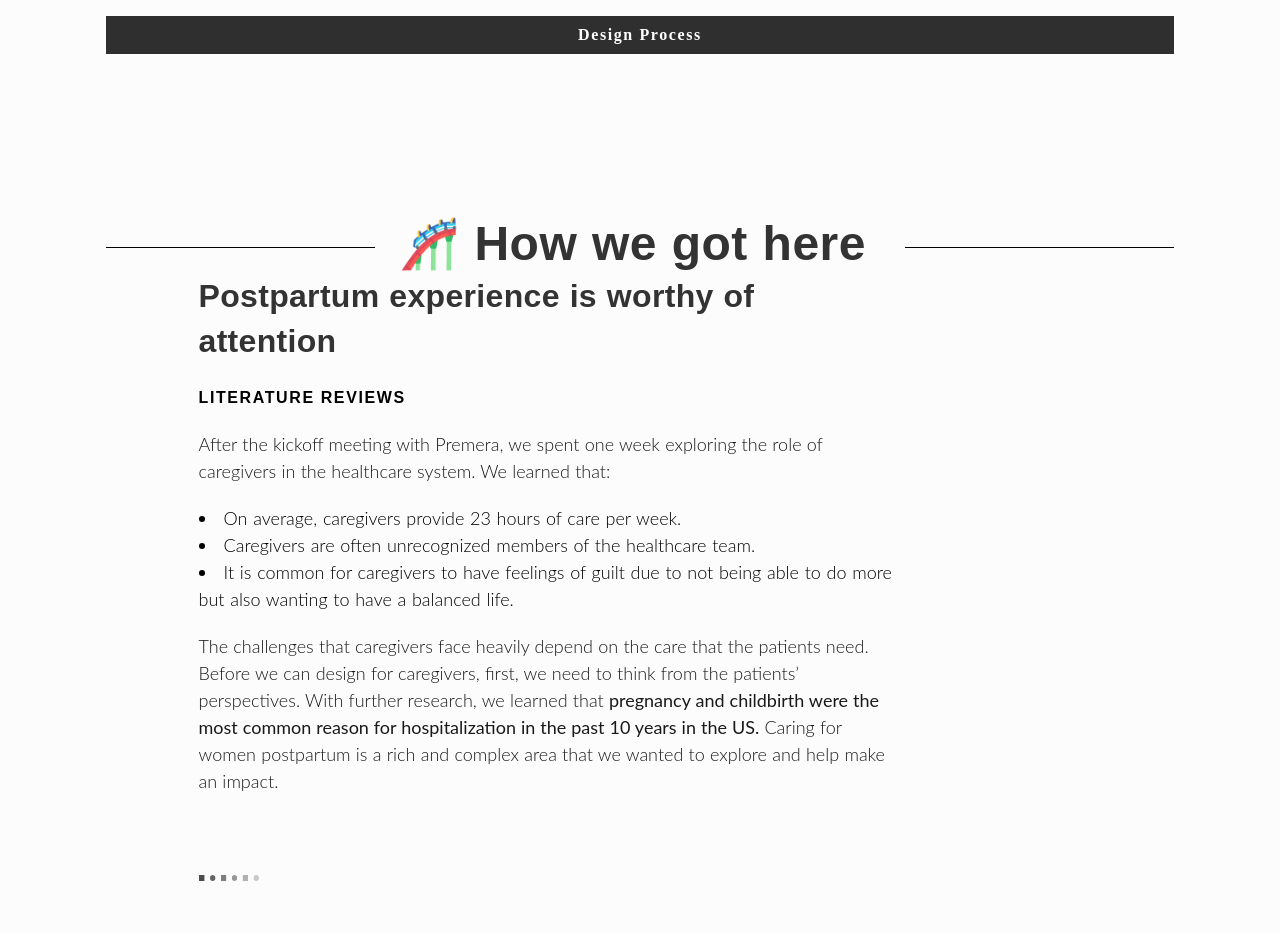
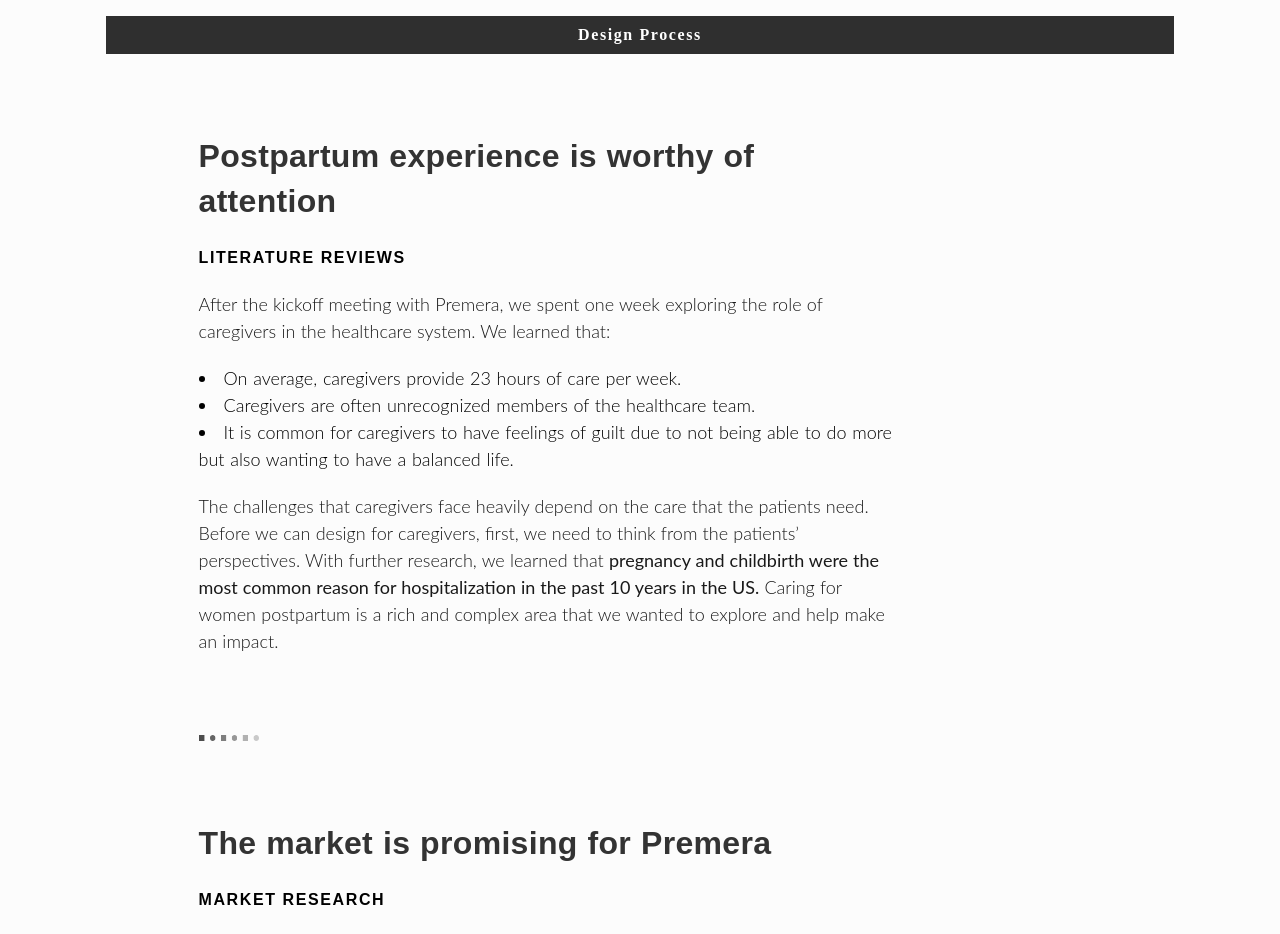
Before and after one commit to tyler-la/test-website, a plain HTML site: page dist/juneau.html in a window 1280 px wide. Shown: the part 4240-5174 px from the top of the page. Drawn offline with nearby package versions, Linux system fonts and the light colour scheme.

Commit message:
Update juneau.html

```diff
--- a/dist/juneau.html
+++ b/dist/juneau.html
@@ -224,9 +224,9 @@
     </div>
 
     <!-- Try -->
-    <div class="text-1-12">
+    <!-- <div class="text-1-12">
       <h1 class="line">🎢 How we got here </h1>
-    </div>
+    </div> -->
 
     <!-- Postpartum is a complex space -->
     <div class="text-2-9">
```
